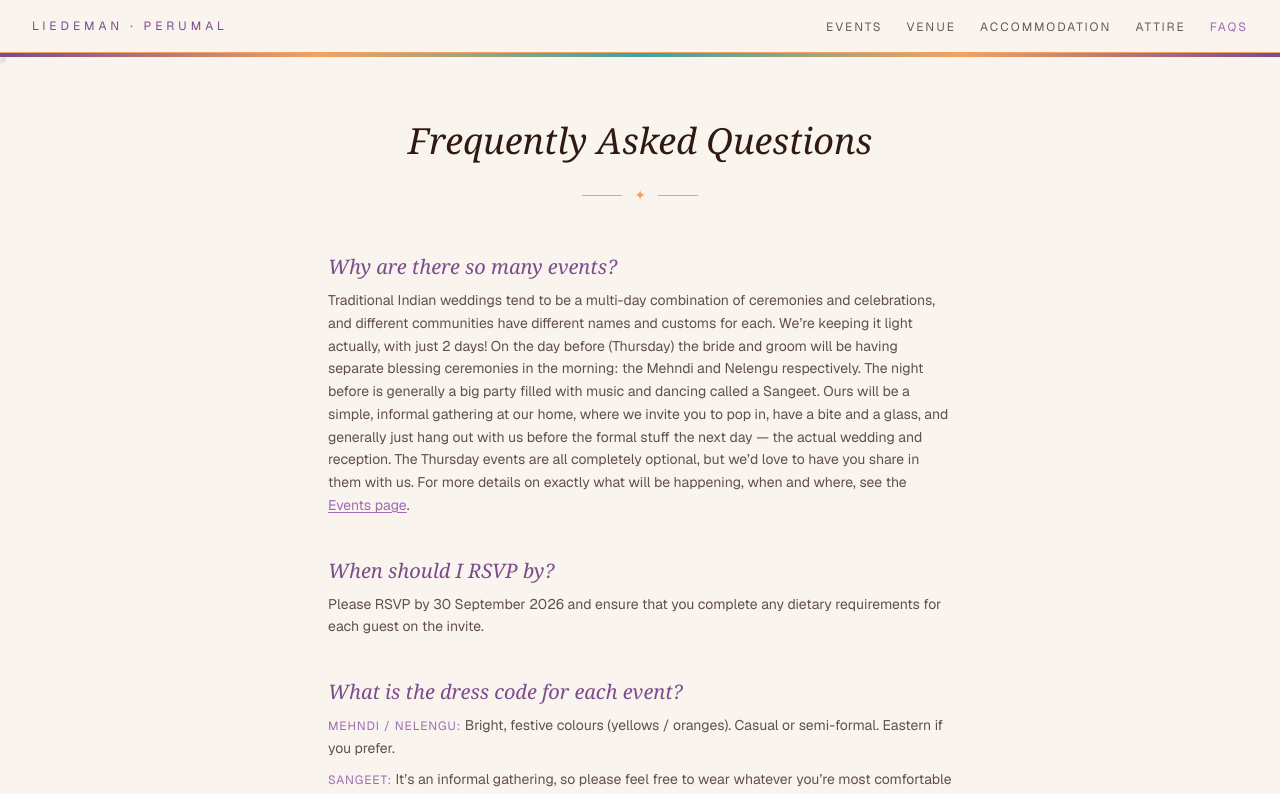
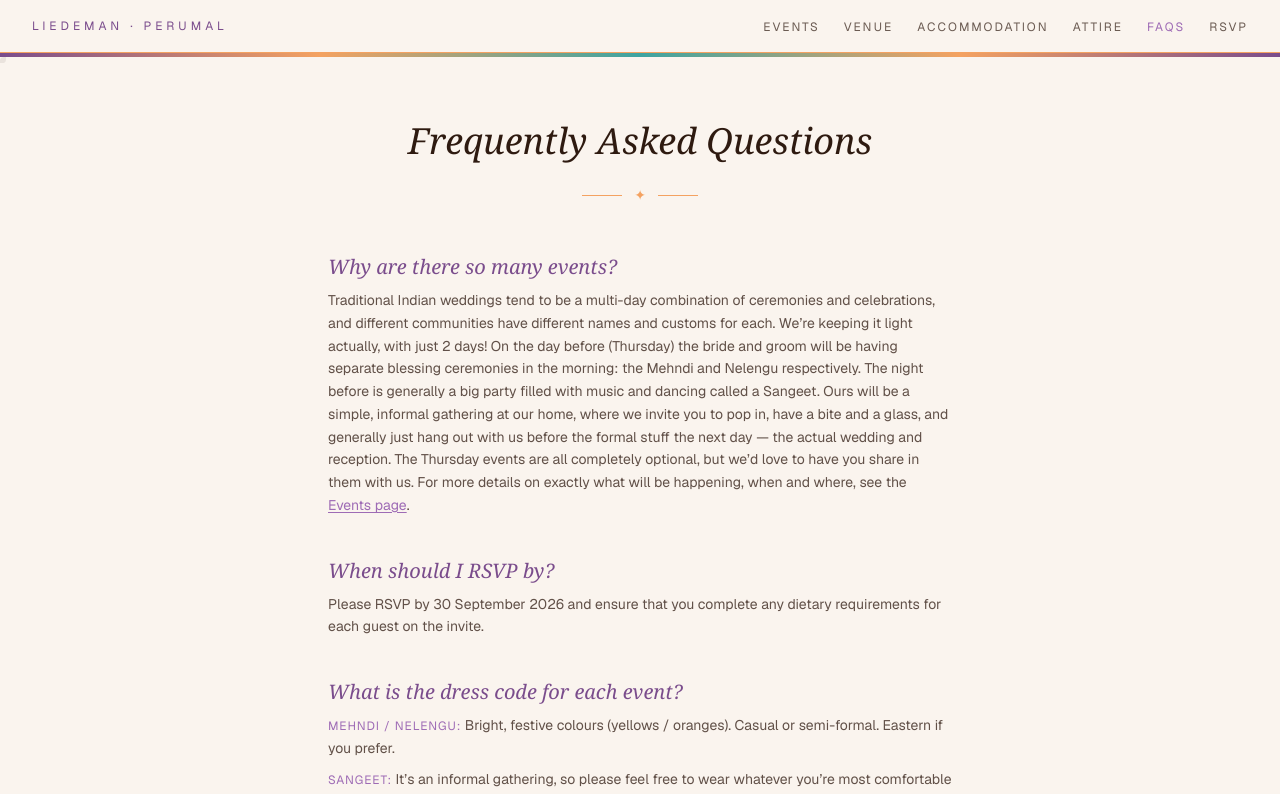
Before and after one commit to marlanperumal/wedding-website, a Next.js app: page /faqs in a window 1280 px wide. Shown: the top 794 px of the page. Built offline with nearby package versions, Linux system fonts and the light colour scheme.

Commit message:
feat: add RSVP nav link with completion badge

```diff
--- a/src/components/ui/SiteNav.tsx
+++ b/src/components/ui/SiteNav.tsx
@@ -10,14 +10,29 @@ const navLinks = [
   { href: "/accommodation", label: "Accommodation" },
   { href: "/attire", label: "Attire" },
   { href: "/faqs", label: "FAQs" },
+  { href: "/rsvp", label: "RSVP" },
 ];
 
-export function SiteNav() {
+type RsvpStatus = 'none' | 'pending' | 'submitted'
+
+export function SiteNav({ rsvpStatus = 'none' }: { rsvpStatus?: RsvpStatus }) {
   const pathname = usePathname();
   const [open, setOpen] = useState(false);
 
   function isActive(href: string) {
-    return pathname === href || pathname.startsWith(`${href}/`);
+    return pathname === href || (pathname?.startsWith(`${href}/`) ?? false);
+  }
+
+  function badge(href: string) {
+    if (href !== '/rsvp' || rsvpStatus !== 'submitted') return null;
+    return (
+      <span
+        aria-label="RSVP complete"
+        className="ml-1.5 text-teal-deep"
+      >
+        ✓
+      </span>
+    );
   }
 
   return (
@@ -45,6 +60,7 @@ export function SiteNav() {
                 }`}
               >
                 {link.label}
+                {badge(link.href)}
               </Link>
             </li>
           ))}
@@ -105,6 +121,7 @@ export function SiteNav() {
                 }`}
               >
                 {link.label}
+                {badge(link.href)}
               </Link>
             </li>
           ))}
```
Also changed, not shown: 1 other file (tests, documents, lock files or other folders).
